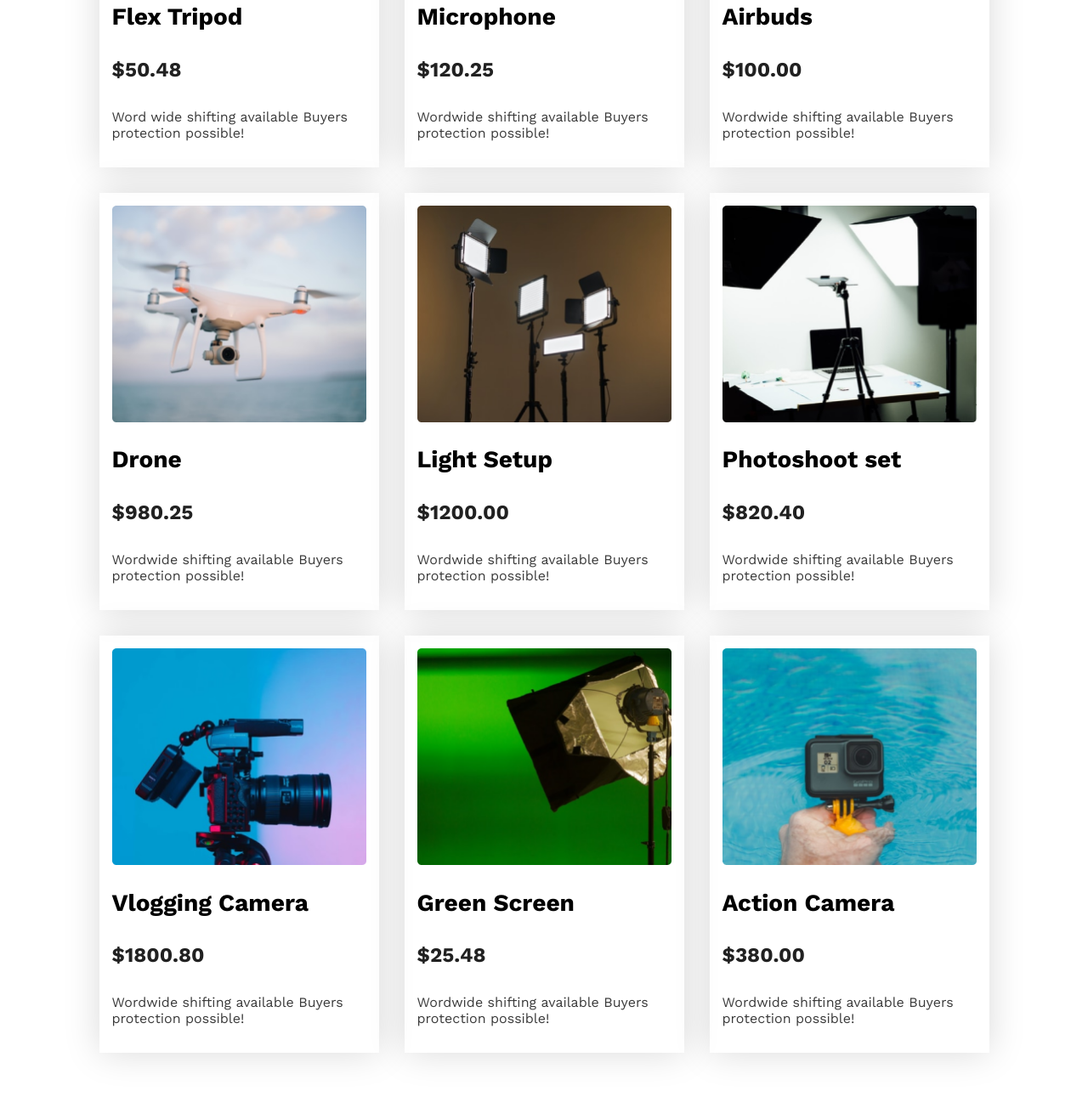
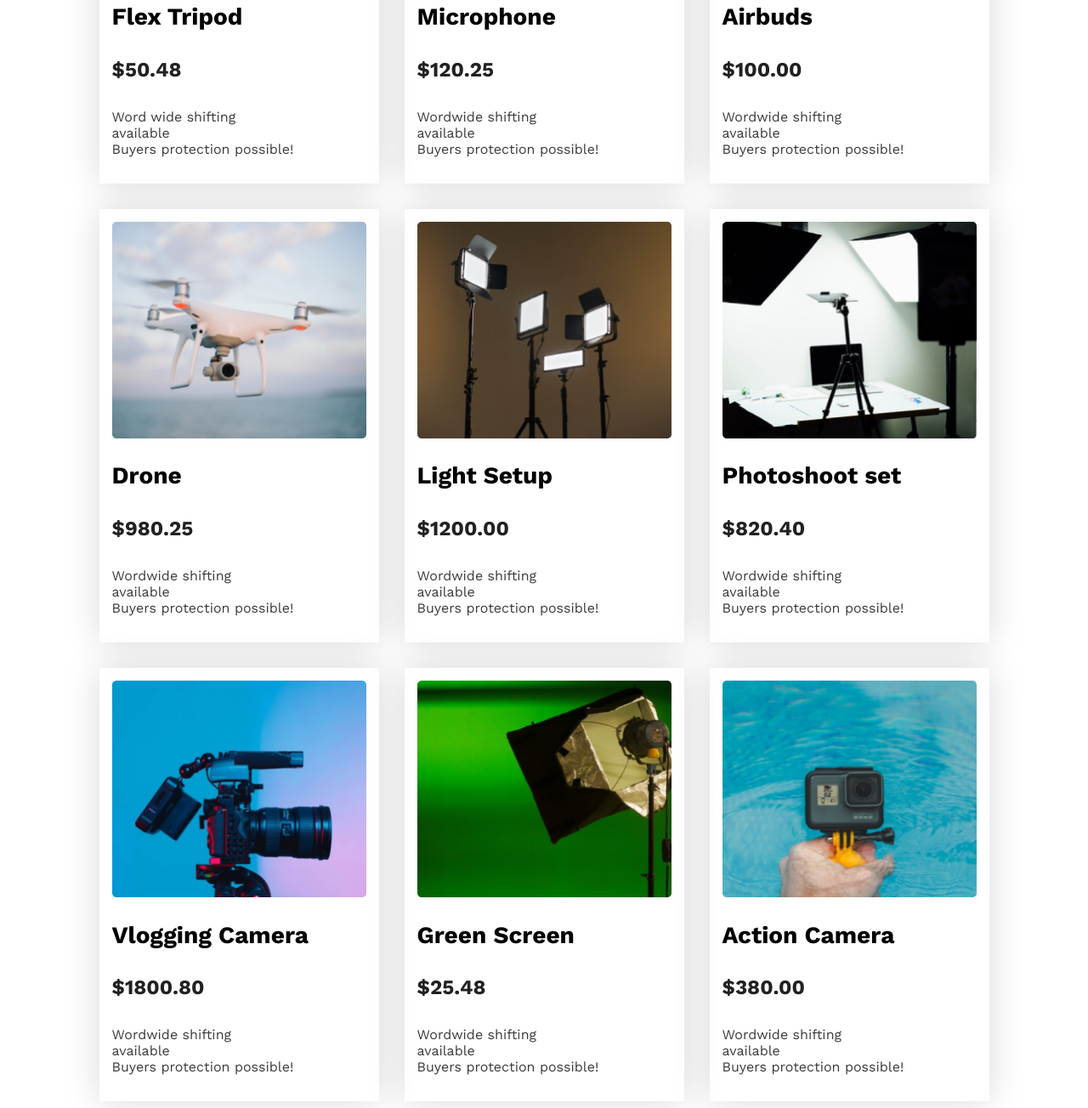
Before and after one commit to MizanRbf/influencer-gear, a plain HTML site: page index.html in a window 1280 px wide. Shown: the part 1196-2500 px from the top of the page at 85% size. Drawn offline with nearby package versions, Linux system fonts and the light colour scheme.

Commit message:
break tag added in product description

```diff
--- a/index.html
+++ b/index.html
@@ -71,63 +71,63 @@
           <img src="images/tripod.png" alt="">
           <h2 class="product-title">Flex Tripod</h2>
           <h4 class="price-money">$50.48</h4>
-          <p class="product-description">Word wide shifting available
+          <p class="product-description">Word wide shifting <br>available<br>
             Buyers protection possible!</p>
         </div>
         <div class="product-box">
           <img src="images/mic.png" alt="">
           <h2 class="product-title">Microphone</h2>
           <h4 class="price-money">$120.25</h4>
-          <p class="product-description">Wordwide shifting available
+          <p class="product-description">Wordwide shifting <br>available<br>
             Buyers protection possible!</p>
         </div>
         <div class="product-box">
           <img src="images/airpod.png" alt="">
           <h2 class="product-title">Airbuds</h2>
           <h4 class="price-money">$100.00</h4>
-          <p class="product-description">Wordwide shifting available
+          <p class="product-description">Wordwide shifting <br>available<br>
             Buyers protection possible!</p>
         </div>
         <div class="product-box">
           <img src="images/drone.png" alt="">
           <h2 class="product-title">Drone</h2>
           <h4 class="price-money">$980.25</h4>
-          <p class="product-description">Wordwide shifting available
+          <p class="product-description">Wordwide shifting <br>available<br>
             Buyers protection possible!</p>
         </div>
         <div class="product-box">
           <img src="images/lights.png" alt="">
           <h2 class="product-title">Light Setup</h2>
           <h4 class="price-money">$1200.00</h4>
-          <p class="product-description">Wordwide shifting available
+          <p class="product-description">Wordwide shifting <br>available<br>
             Buyers protection possible!</p>
         </div>
         <div class="product-box">
           <img src="images/setup.png" alt="">
           <h2 class="product-title">Photoshoot set</h2>
           <h4 class="price-money">$820.40</h4>
-          <p class="product-description">Wordwide shifting available
+          <p class="product-description">Wordwide shifting <br>available<br>
             Buyers protection possible!</p>
         </div>
         <div class="product-box">
           <img src="images/camera.png" alt="">
           <h2 class="product-title">Vlogging Camera</h2>
           <h4 class="price-money">$1800.80</h4>
-          <p class="product-description">Wordwide shifting available
+          <p class="product-description">Wordwide shifting <br>available<br>
             Buyers protection possible!</p>
         </div>
         <div class="product-box">
           <img src="images/single-light.png" alt="">
           <h2 class="product-title">Green Screen</h2>
           <h4 class="price-money">$25.48</h4>
-          <p class="product-description">Wordwide shifting available
+          <p class="product-description">Wordwide shifting <br>available<br>
             Buyers protection possible!</p>
         </div>
         <div class="product-box">
           <img src="images/action.png" alt="">
           <h2 class="product-title">Action Camera</h2>
           <h4 class="price-money">$380.00</h4>
-          <p class="product-description">Wordwide shifting available
+          <p class="product-description">Wordwide shifting <br>available<br>
             Buyers protection possible!</p>
         </div>
       </div>
```
